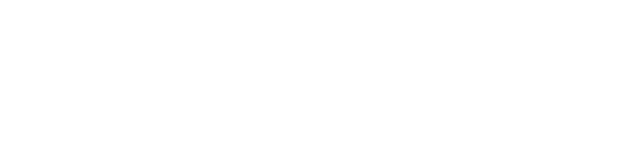
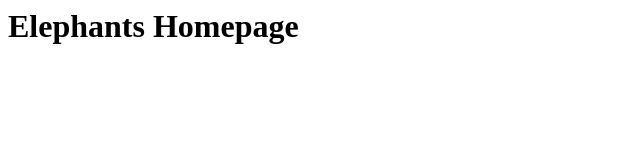
Before and after one commit to JonathanEleiott/front-end-demo, a plain HTML site: page elephants.html in a window 1280 px wide. Shown: the whole page, without its empty margins (0-640 px from the left). Drawn offline with Linux system fonts and the light colour scheme.

Commit message:
add elephants heading

```diff
--- a/elephants.html
+++ b/elephants.html
@@ -2,4 +2,7 @@
   <head>
     <title>Elephants</title>
   </head>
+  <body>
+    <h1>Elephants Homepage</h1>
+  </body>
 </html>
```
